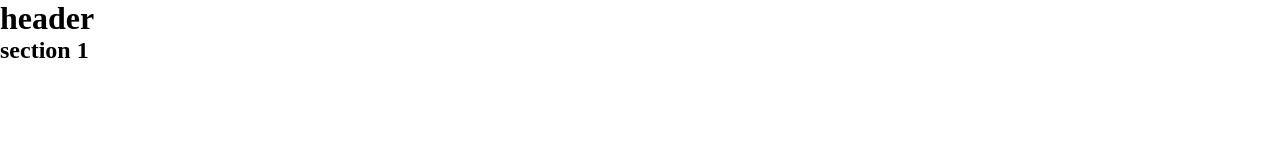
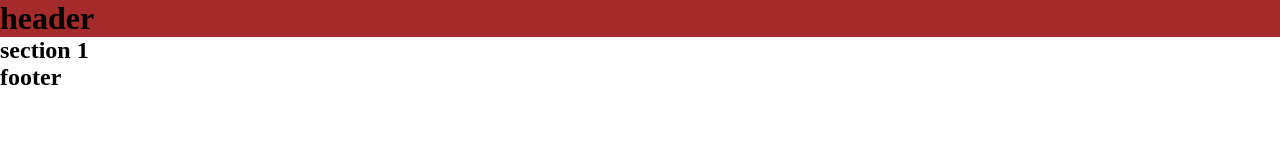
Before and after one commit to alitajik88/first-project, a plain HTML site: page index.html in a window 1280 px wide. Drawn offline with Linux system fonts and the light colour scheme.

Commit message:
footer added

```diff
--- a/index.html
+++ b/index.html
@@ -19,5 +19,10 @@
             section 1
         </h2>
     </section>
+    <footer>
+        <h2>
+            footer
+        </h2>
+    </footer>
 </body>
 </html>
--- a/style.css
+++ b/style.css
@@ -3,3 +3,6 @@
     margin: 0;
     box-sizing: border-box;
 }
+header{
+    background-color: brown;
+}
```
